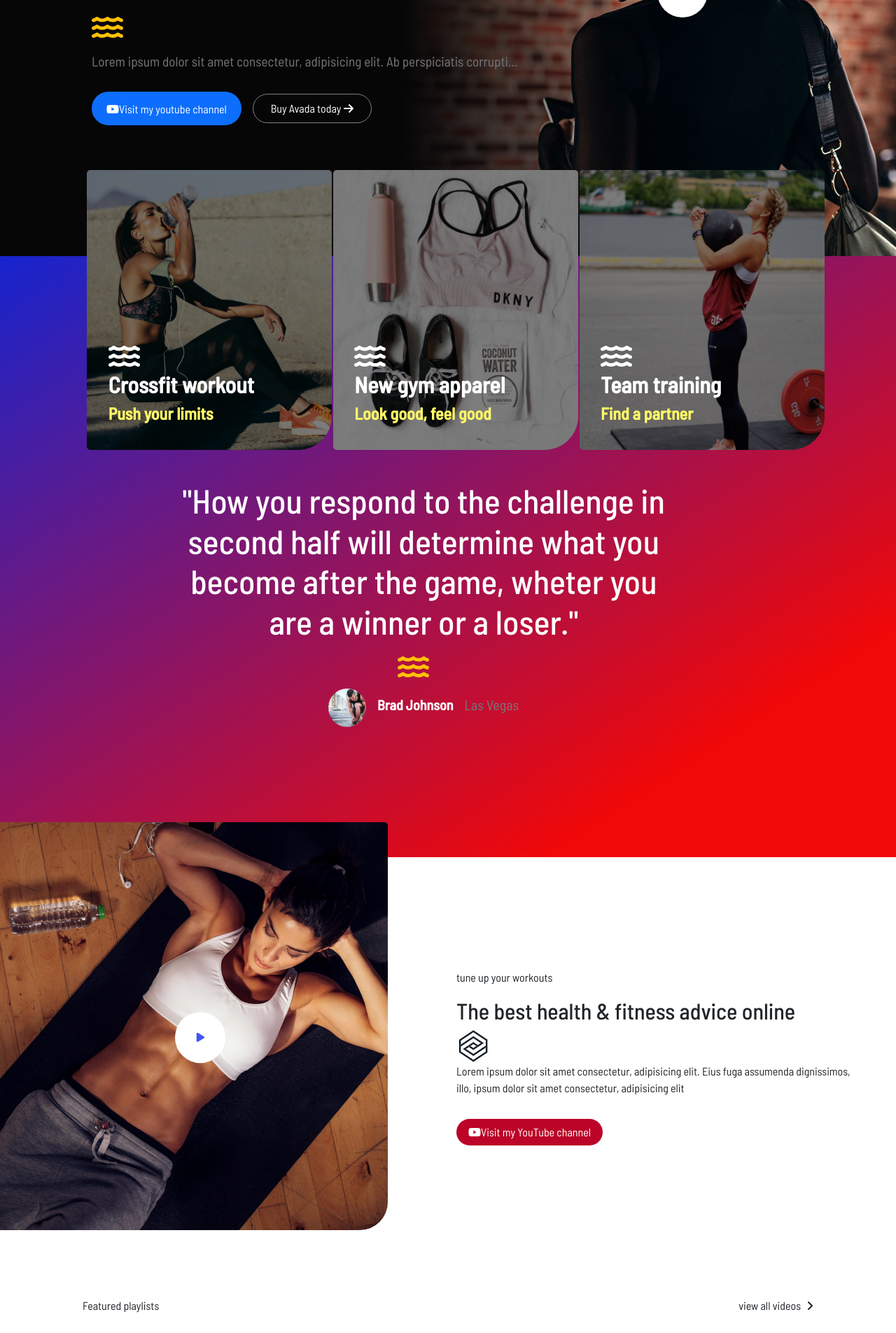
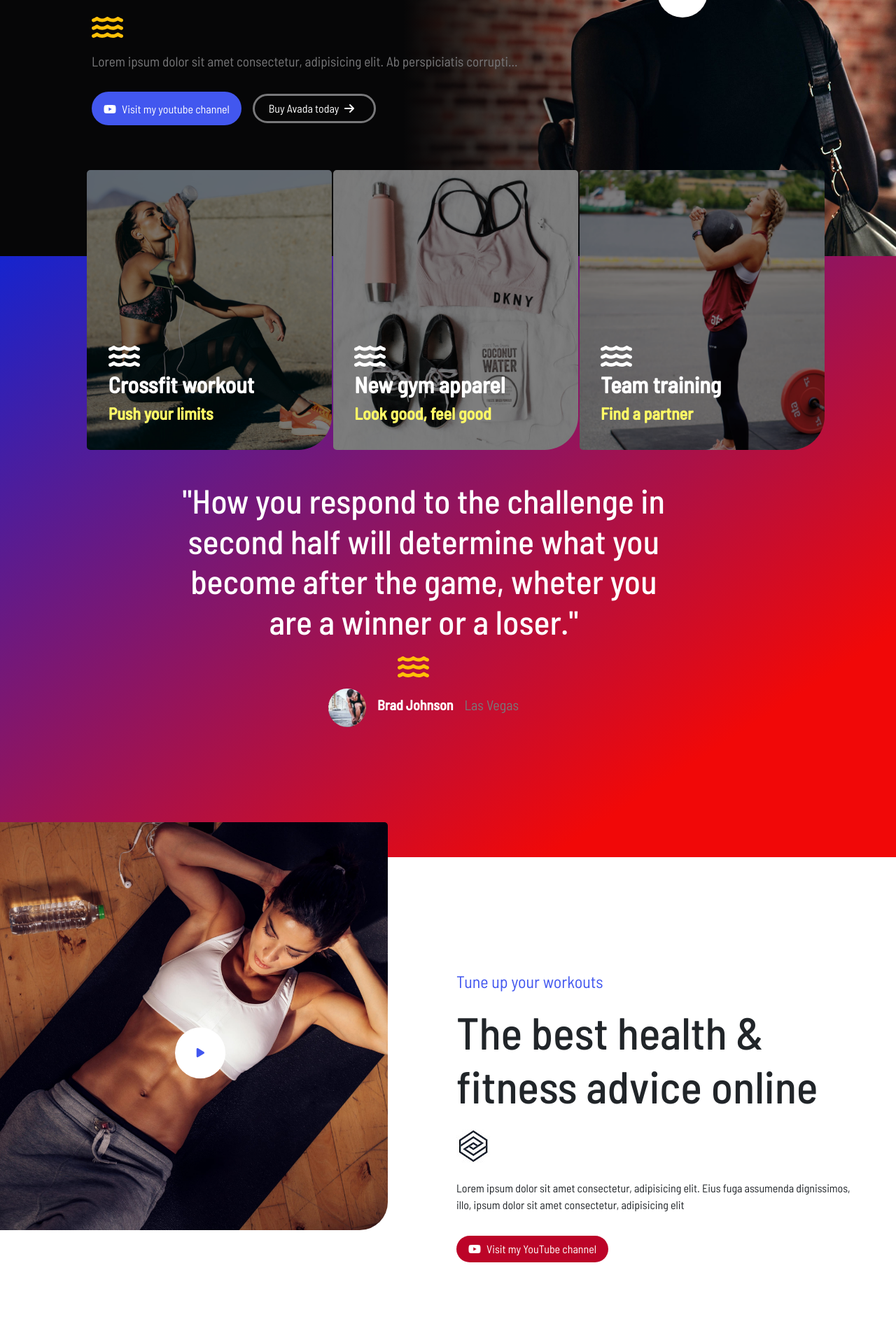
Before and after one commit to lucaperini/fitness-html-vuejs, a Vue app: page / in a window 1280 px wide. Shown: the part 320-2225 px from the top of the page at 70% size. Built offline with nearby package versions, Linux system fonts and the light colour scheme.

Commit message:
correzioni

```diff
--- a/src/components/Jumbo.vue
+++ b/src/components/Jumbo.vue
@@ -9,8 +9,8 @@
                 <h1 class="title mb-2">Take Control Of Your Health</h1>
                 <i class="fas fa-water text-center text-warning fs-1"></i>
                 <h5 class="under-title pb-4">Lorem ipsum dolor sit amet consectetur, adipisicing elit. Ab perspiciatis corrupti...</h5>
-                <button class="btn bg-primary rounded-pill schedule text-white btn-youtube mr-1"><i class="fab fa-youtube"></i>Visit my youtube channel</button>
-                <button class="btn btn-outline-info rounded-pill text-white btn-avada">Buy Avada today    <i class="fas fa-arrow-right align-items-center"></i></button>
+                <button class="yt-channel-button btn rounded-pill schedule text-white btn-youtube px-3"><i class="icon-ytb fab fa-youtube"></i>Visit my youtube channel</button>
+                <button class="avada-button btn rounded-pill text-white btn-avada">Buy Avada today<i class="icon-avada fas fa-arrow-right align-items-center"></i></button>
             </div>
         </div>
         <div class="container">
@@ -137,4 +137,29 @@ export default {
     top:34%;
     right:21%;
 }
+
+.yt-channel-button {
+    background-color: #4257ef;
+    margin-right:1rem;
+}
+
+.avada-button{
+    background-color:transparent;
+    border-radius:15px;
+    border: 3px solid #78787a;
+    padding:6px 20px;
+    text-align: center;
+}
+
+.icon-ytb, .icon-avada {
+    margin-right:.5rem;
+
+}
+.icon-avada {
+    margin-left:.5rem;
+
+}
+
+
+
 </style>
--- a/src/components/Playlist.vue
+++ b/src/components/Playlist.vue
@@ -8,20 +8,20 @@
                 </div>
             </div>
             <div class="right-content col-6">
-                <p>tune up your workouts</p>
-                <h2>The best health & fitness advice online</h2>
-                <img class="d-block" src="../assets/images/unnamed.jpg" alt="">
+                <p class="tune-up">Tune up your workouts</p>
+                <h2 class="mb-4">The best health & fitness advice online</h2>
+                <img class="d-block mb-4" src="../assets/images/unnamed.jpg" alt="">
                 <p>Lorem ipsum dolor sit amet consectetur, adipisicing elit. Eius fuga assumenda dignissimos, illo, ipsum dolor sit amet consectetur, adipisicing elit </p>
-                <button class="yt-channel-button btn rounded-pill schedule text-white btn-youtube px-3"><i class="fab fa-youtube mr-2"></i>Visit my YouTube channel</button>
+                <button class="yt-channel-button btn rounded-pill schedule text-white btn-youtube px-3"><i class="fab fa-youtube icon-ytb"></i>Visit my YouTube channel</button>
             </div>
         </div>
         <div class="container mt-5 p-5">
             <div class="row row-cols-3">
                 <div class="col-12 d-flex justify-content-between">
-                    <p>Featured playlists</p>
+                    <p class="featured">Featured playlists</p>
                     <div>
-                    <p class="d-inline-block px-2">view all videos</p>
-                    <i class="fas fa-angle-right"></i>
+                    <p class="videos d-inline-block">View all videos</p>
+                    <i class="all-arrow fas fa-angle-right"></i>
                     </div>
                 </div>
                 <div class="relative">
@@ -67,17 +67,25 @@ export default {
 </script>
 
 <style lang="scss" scoped>
+
+h2{
+    font-size: 4rem;
+}
 .container-fluid {
     background-color:white;
 
 }
-
 .service-img {
     width:90%;
     margin-top:-50px;
     margin-left:-12px;
     border-bottom-right-radius: 40px;
     border-top-right-radius: 5px;
+}
+
+.tune-up {
+    font-size: 1.5rem;
+    color: #4257ef;
 }
 
 .play-btn {
@@ -129,4 +137,17 @@ export default {
 .text-primary {
     margin-top:0
 }
+
+
+.videos, .all-arrow {
+    font-size:.9rem;
+   margin-right: .2rem;
+
+}
+.featured {
+    font-size:1.5rem;
+}
+.icon-ytb {
+    margin-right:.5rem;
+}
 </style>
```
